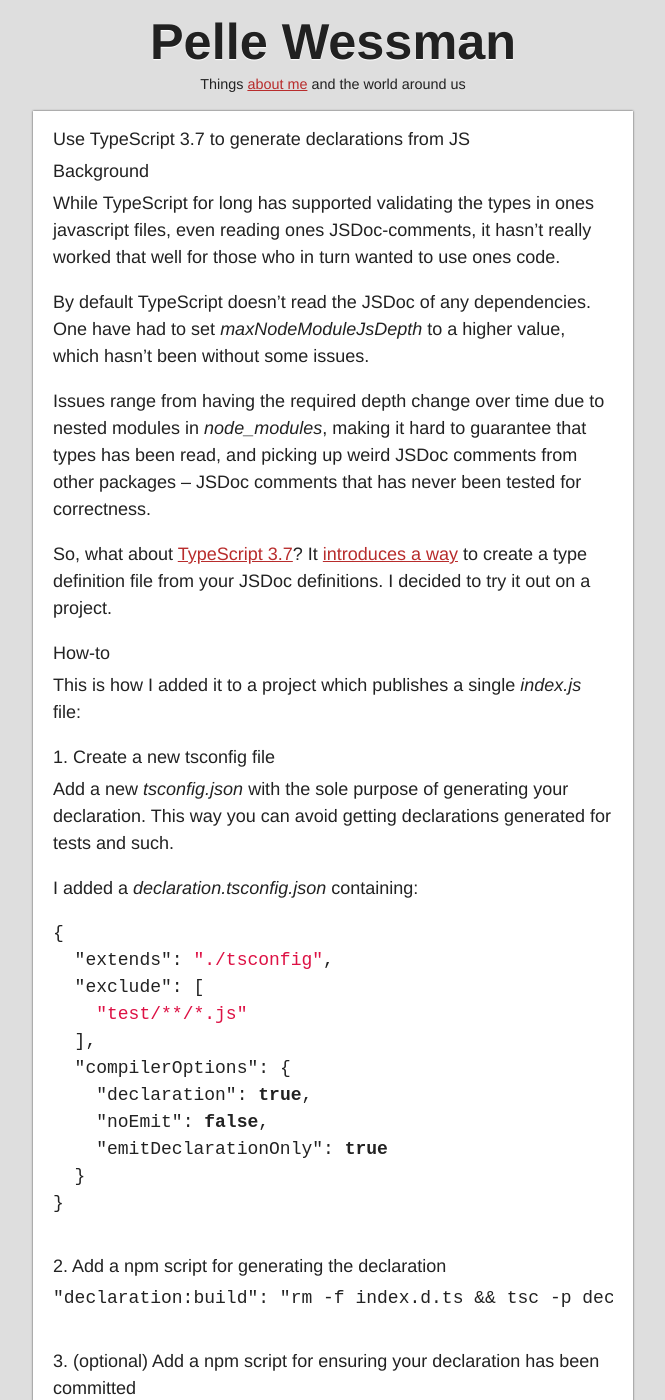
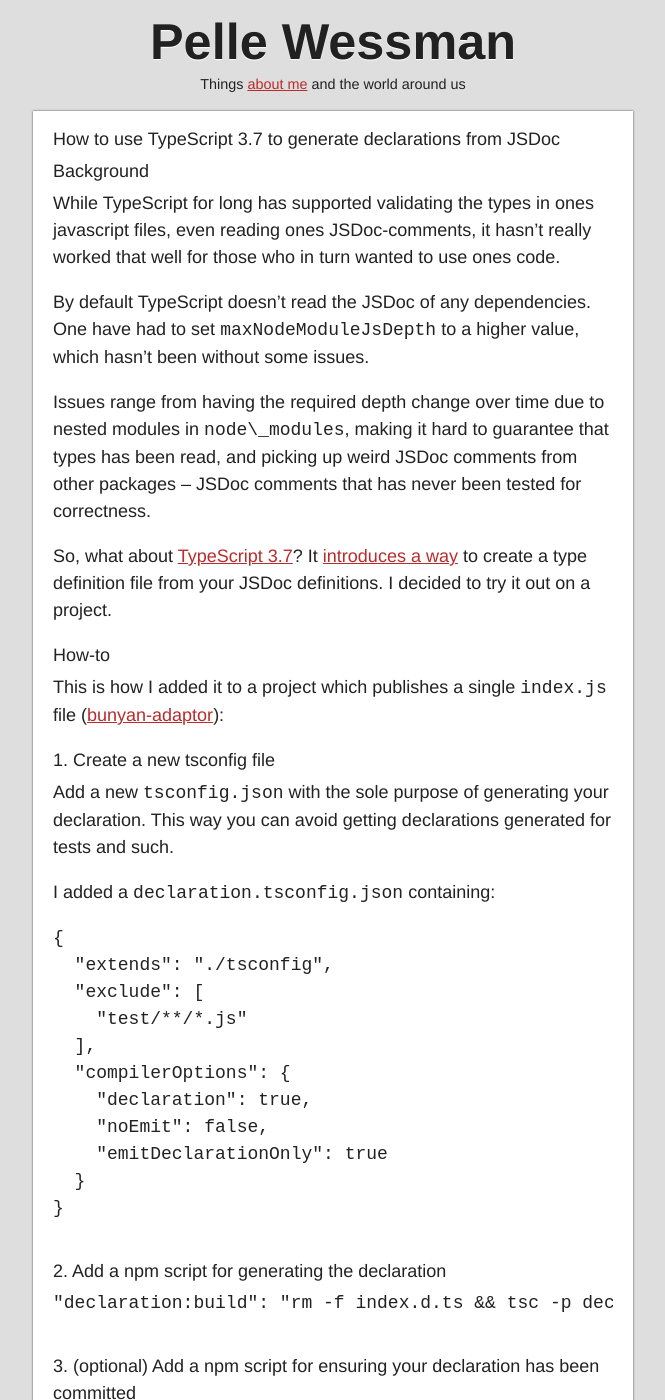
Before and after one commit to voxpelli/voxpelli.github.com, a Jekyll site: the page built from _posts/2019-10-07-use-type-script-3-7-to-generate.md, in a window 1280 px wide and 1400 px high. Shown: the whole window, without its empty margins (307-972 px from the left). Built offline with Jekyll 4.4.1, drawn with Linux system fonts in a browser that asks for light colours; comment, search, counter and statistics services are not loaded; some of the changed text lies outside the part shown.

Commit message:
Update 2019-10-07-use-type-script-3-7-to-generate.md

````diff
--- a/_posts/2019-10-07-use-type-script-3-7-to-generate.md
+++ b/_posts/2019-10-07-use-type-script-3-7-to-generate.md
@@ -1,31 +1,32 @@
 ---
 layout: micropubpost
 date: '2019-10-07T15:42:27.043Z'
-title: Use TypeScript 3.7 to generate declarations from JS
+title: How to use TypeScript 3.7 to generate declarations from JSDoc
 slug: use-type-script-3-7-to-generate
 lang: en
 ---
+
 ## Background
 
-While TypeScript for long has supported validating the types in ones javascript files, even reading ones JSDoc-comments, it hasn't really worked that well for those who in turn wanted to use ones code.
+While TypeScript for long has supported validating the types in ones javascript files, even reading ones JSDoc-comments, it hasn’t really worked that well for those who in turn wanted to use ones code.
 
-By default TypeScript doesn't read the JSDoc of any dependencies. One have had to set *maxNodeModuleJsDepth* to a higher value, which hasn't been without some issues.
+By default TypeScript doesn’t read the JSDoc of any dependencies. One have had to set `maxNodeModuleJsDepth` to a higher value, which hasn’t been without some issues.
 
-Issues range from having the required depth change over time due to nested modules in *node_modules*, making it hard to guarantee that types has been read, and picking up weird JSDoc comments from other packages – JSDoc comments that has never been tested for correctness.
+Issues range from having the required depth change over time due to nested modules in `node\_modules`, making it hard to guarantee that types has been read, and picking up weird JSDoc comments from other packages – JSDoc comments that has never been tested for correctness.
 
 So, what about [TypeScript 3.7](https://devblogs.microsoft.com/typescript/announcing-typescript-3-7-beta/)? It [introduces a way](https://github.com/microsoft/TypeScript/pull/32372) to create a type definition file from your JSDoc definitions. I decided to try it out on a project.
 
 ## How-to
 
-This is how I added it to a project which publishes a single *index.js* file:
+This is how I added it to a project which publishes a single `index.js` file ([bunyan-adaptor](https://github.com/voxpelli/node-bunyan-adaptor)):
 
 ### 1. Create a new tsconfig file
 
-Add a new *tsconfig.json* with the sole purpose of generating your declaration. This way you can avoid getting declarations generated for tests and such.
+Add a new `tsconfig.json` with the sole purpose of generating your declaration. This way you can avoid getting declarations generated for tests and such.
 
-I added a *declaration.tsconfig.json* containing:
+I added a `declaration.tsconfig.json` containing:
 
-```json
+```
 {
   "extends": "./tsconfig",
   "exclude": [
@@ -41,26 +42,34 @@ I added a *declaration.tsconfig.json* containing:
 
 ### 2. Add a npm script for generating the declaration
 
-    "declaration:build": "rm -f index.d.ts && tsc -p declaration.tsconfig.json",
+```
+"declaration:build": "rm -f index.d.ts && tsc -p declaration.tsconfig.json",
+```
 
 ### 3. (optional) Add a npm script for ensuring your declaration has been committed
 
-    "declaration:check": "git diff --exit-code -- index.d.ts",
+```
+"declaration:check": "git diff --exit-code -- index.d.ts",
+```
 
 ### 4. (optional) Add a prepublishOnly npm script
 
-    "prepublishOnly": "npm run --silent declaration:build && npm run --silent declaration:check",
+```
+"prepublishOnly": "npm run --silent declaration:build && npm run --silent declaration:check",
+```
 
 Or simpler, with the use of [npm-run-all](https://github.com/mysticatea/npm-run-all):
 
-    "prepublishOnly": "run-s declaration:*",
+```
+"prepublishOnly": "run-s declaration:*",
+```
 
 ### 5. Profit / Party / 🦄 / 🤳
 
 However you want to celebrate: This is the moment.
 
-Run *npm run declaration:build*, commit the resulting *index.d.ts* and publish your module!
+Run `npm run declaration:build`, commit the resulting `index.d.ts` and publish your module!
 
 **Note:** Visual Studio Code could/will complain about your generated type declaration unless you tell it to use TypeScript 3.7.
 
-Tell it by running the *TypeScript: Select TypeScript Version...* command when in eg. the type declaration file.
+Tell it by running the `TypeScript: Select TypeScript Version...` command when in eg. the type declaration file.
````
